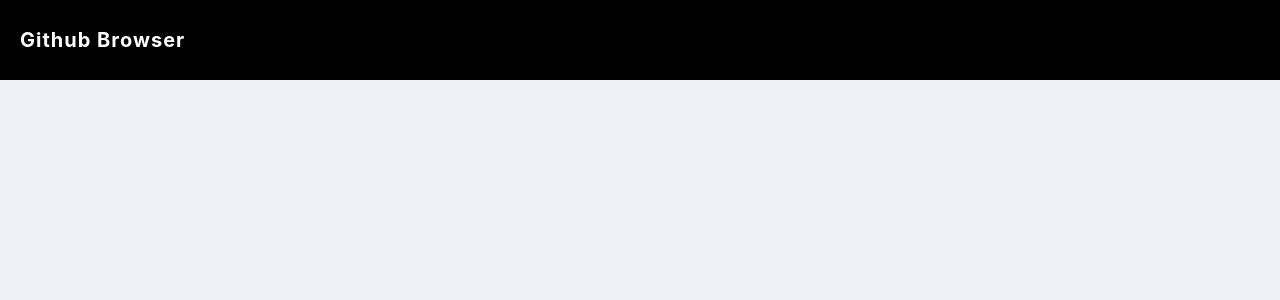
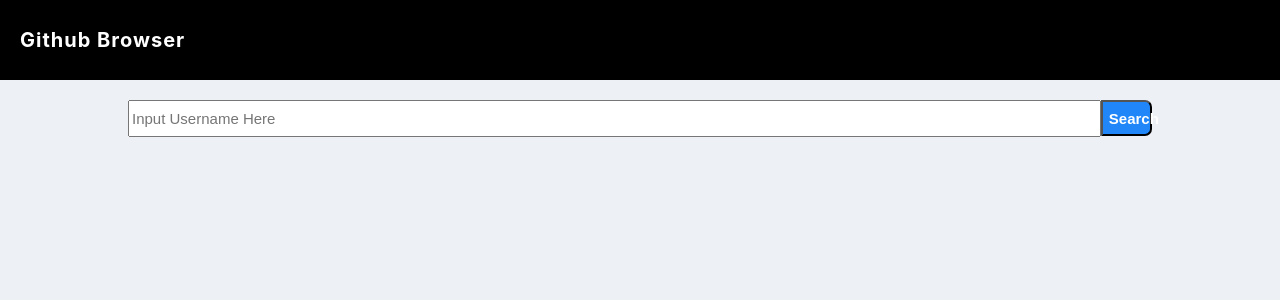
Before and after one commit to BStid/github-user-repos, a React (Create React App) app: page / in a window 1280 px wide. Shown: the top 300 px of the page. Built offline with nearby package versions, Linux system fonts and the light colour scheme.

Commit message:
added input functionality

```diff
--- a/src/App.css
+++ b/src/App.css
@@ -1,8 +1,9 @@
-.outerContainer{
+.outerContainer {
   height: 100vh;
   width: 100vw;
   display: flex;
-  justify-content: center;
+  flex-direction: column;
+  justify-content: flex-start;
   align-items: flex-start;
-  background-color: rgb(237,240,245);
+  background-color: rgb(237, 240, 245);
 }
--- a/src/App.js
+++ b/src/App.js
@@ -1,13 +1,19 @@
 import React, { Component } from "react";
+import { Provider } from "react-redux";
 import Nav from "./components/Nav/Nav";
+import Body from "./components/Body/Body";
+import store from "./redux/store";
 import "./App.css";
 
 class App extends Component {
   render() {
     return (
-      <div className="outerContainer">
-        <Nav />
-      </div>
+      <Provider store={store}>
+        <div className="outerContainer">
+          <Nav />
+          <Body />
+        </div>
+      </Provider>
     );
   }
 }
--- /dev/null
+++ b/src/components/Body/Body.css
@@ -0,0 +1,7 @@
+.bodyContainer {
+  height: 90%;
+  width: 100vw;
+  display: flex;
+  flex-direction: row;
+  justify-content: center;
+}
--- /dev/null
+++ b/src/components/Body/Body.js
@@ -0,0 +1,25 @@
+import React, { Component } from "react";
+import { connect } from "react-redux";
+import SearchInput from "../SearchInput/SearchInput";
+import "./Body.css";
+
+class Body extends Component {
+  constructor() {
+    super();
+    this.state = {};
+  }
+  componentDidMount() {
+    console.log(this.props.inputValue);
+  }
+  render() {
+    return (
+      <div className="bodyContainer">
+        <SearchInput />
+      </div>
+    );
+  }
+}
+
+const mapStateToProps = state => state;
+
+export default connect(mapStateToProps)(Body);
--- a/src/components/SearchInput/SearchInput.css
+++ b/src/components/SearchInput/SearchInput.css
@@ -0,0 +1,25 @@
+.inputContainer {
+  height: 5%;
+  width: 80%;
+  display: flex;
+  flex-direction: row;
+  margin-top: 20px;
+}
+.userInput {
+  height: 85%;
+  width: 95%;
+  font-size: 15px;
+  outline: none;
+}
+
+.searchButton {
+  height: 100%;
+  width: 5%;
+  color: white;
+  font-size: 15px;
+  font-weight: 600;
+  border-radius: 0px 7px 7px 0px;
+  background-color: rgb(33, 135, 249);
+  outline: none;
+  cursor: pointer;
+}
--- a/src/components/SearchInput/SearchInput.js
+++ b/src/components/SearchInput/SearchInput.js
@@ -1,5 +1,27 @@
-import React from "react";
+import React, { Component } from "react";
+import { connect } from "react-redux";
+import { updateInput } from "../../redux/reducer";
+import "./SearchInput.css";
 
-export default function SearchInput() {
-  return <input type="text" placeholder="Input Username Here" />;
+class SearchInput extends Component {
+  render() {
+    return (
+      <div className="inputContainer">
+        <input
+          className="userInput"
+          type="text"
+          placeholder="Input Username Here"
+          onChange={e => this.props.updateInput(e.target.value)}
+        />
+        <button className="searchButton">Search</button>
+      </div>
+    );
+  }
 }
+
+const mapStateToProps = state => state;
+
+export default connect(
+  mapStateToProps,
+  { updateInput }
+)(SearchInput);
--- a/src/redux/reducer.js
+++ b/src/redux/reducer.js
@@ -1,24 +1,28 @@
-//Add some ACTIONTYPE
+//Action Type
 const UPDATE_INPUT = "UPDATE_INPUT";
 
-//Create InitialState
+//InitialState
 const initialState = {
-  inputValue: ""
+  inputValue: "BStid"
 };
 
-//add some ACTION CREATORS
-export function updateInput(input) {
+//action creators
+export const updateInput = input => {
   return {
     type: UPDATE_INPUT,
     payload: input
   };
-}
+};
 
-//add some SWITCH CASES in the REDUCER
+//reducer
 export default function reducer(state = initialState, action) {
   switch (action.type) {
     case UPDATE_INPUT:
-      return { ...state, inputValue: action.payload };
+      console.log("passing reducer...", action.payload);
+      return {
+        ...state,
+        inputValue: action.payload
+      };
     default:
       return state;
   }
--- a/src/redux/store.js
+++ b/src/redux/store.js
@@ -2,7 +2,6 @@ import { createStore } from "redux";
 
 import reducer from "./reducer";
 
-const composeEnhancers = window.__REDUX_DEVTOOLS_EXTENSION_COMPOSE__ || compose;
-const store = createStore(reducer, composeEnhancers());
+// const store = createStore(reducer);
 
-export default store;
+export default createStore(reducer);
```
